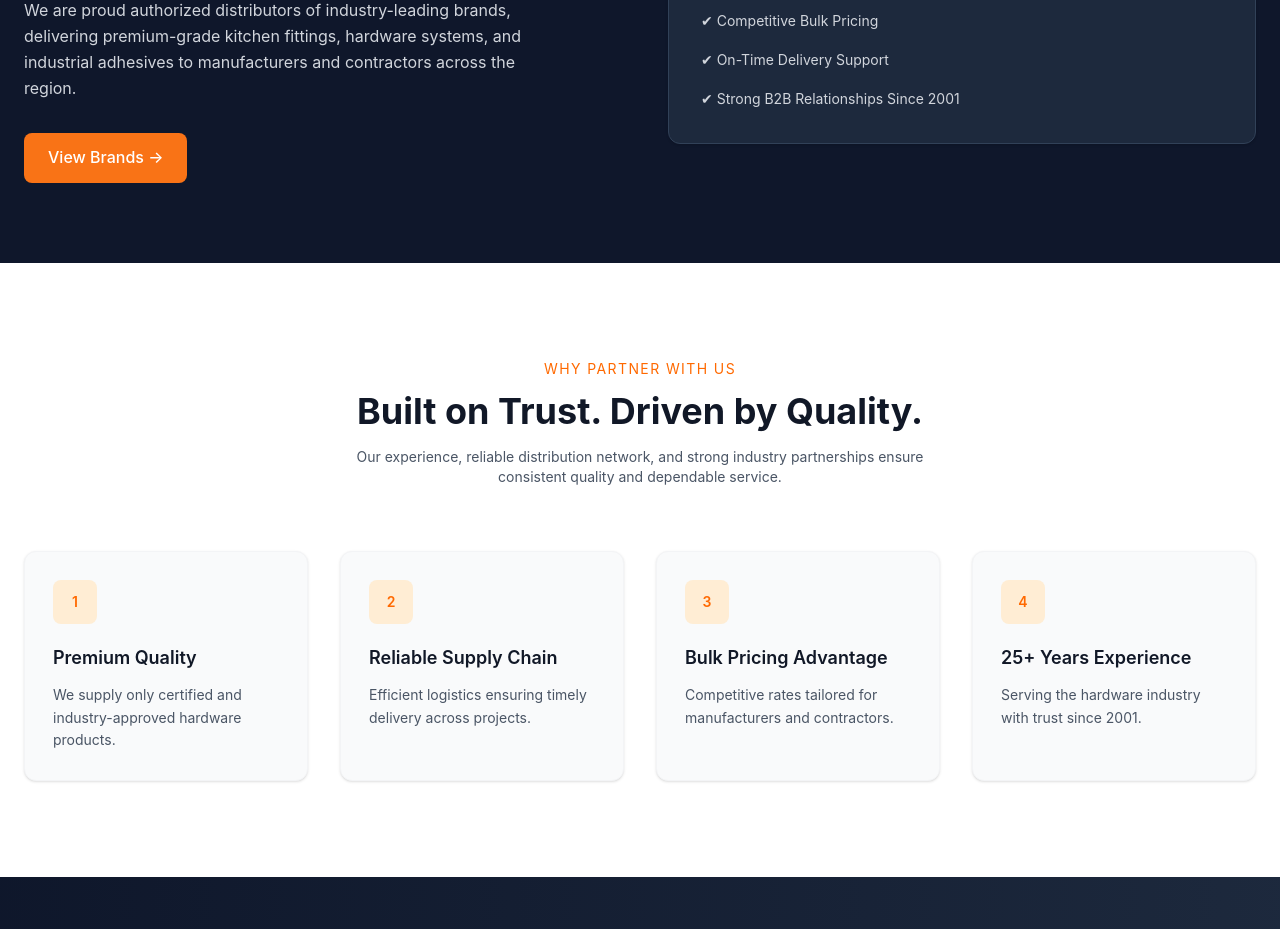
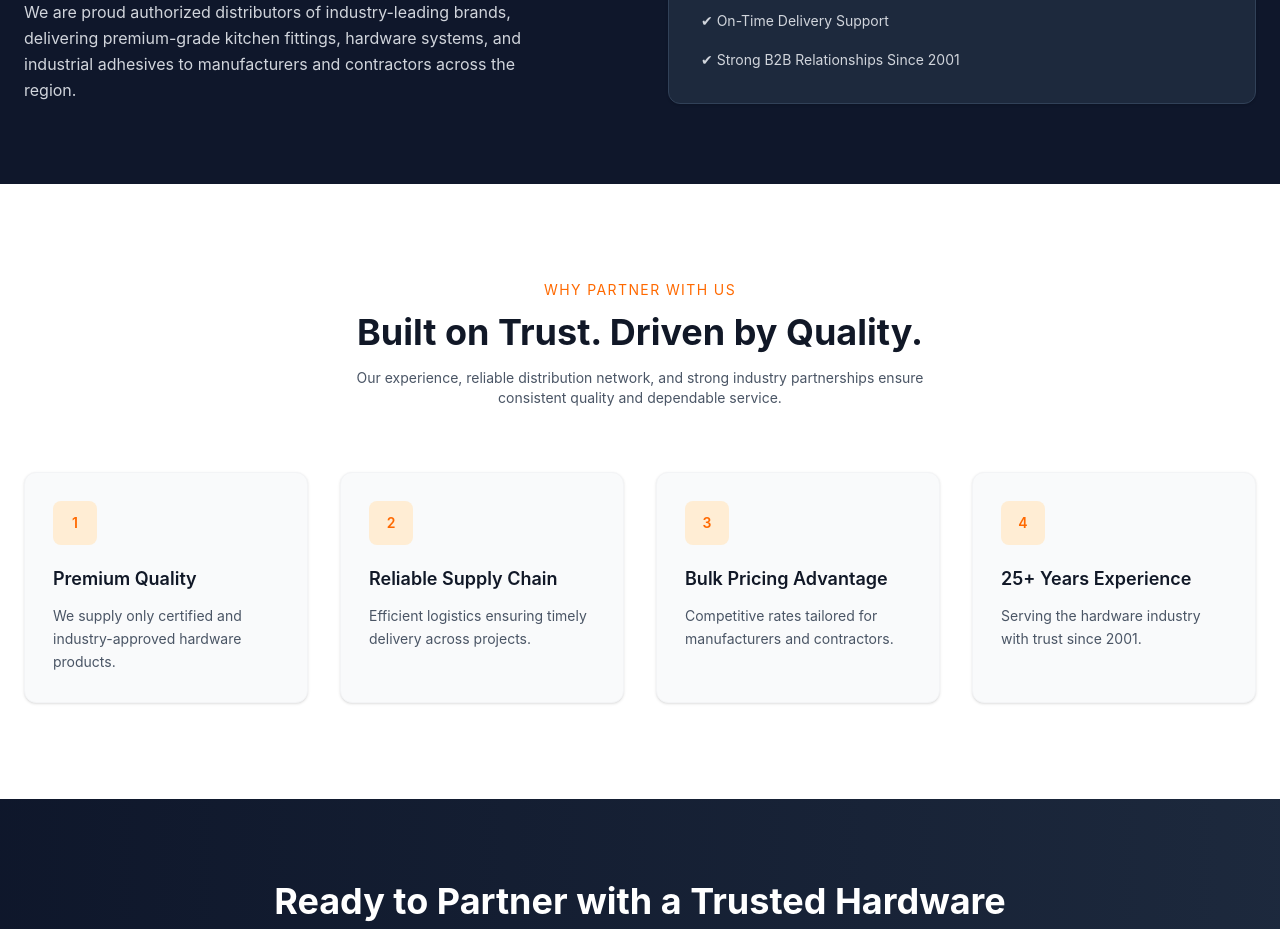
Before and after one commit to Chintan234/rupal-hardware, a Next.js app: page / in a window 1280 px wide. Shown: the part 1660-2589 px from the top of the page. Built offline with nearby package versions, Linux system fonts and the light colour scheme.

Commit message:
Made some minor changes

```diff
--- a/components/Distributor.jsx
+++ b/components/Distributor.jsx
@@ -19,10 +19,6 @@ export default function Distributor() {
             and industrial adhesives to manufacturers and contractors
             across the region.
           </p>
-
-          <button className="mt-8 btn-primary">
-            View Brands →
-          </button>
         </div>
 
         {/* Right Highlight Box */}
```
